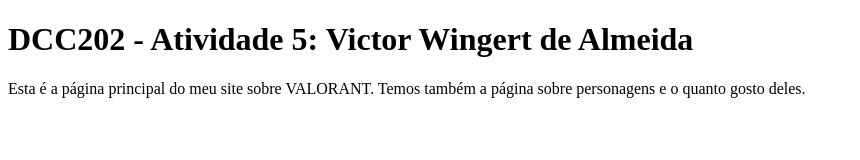
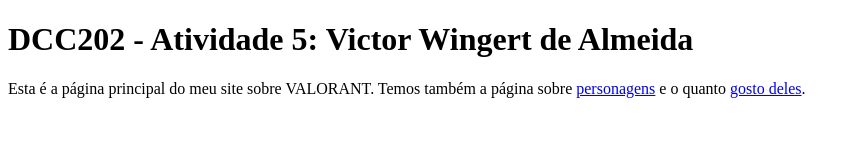
Before and after one commit to ufjf-dcc202/ufjf-dcc202-2023-3-b-atv5-victorwingert, a website: page index.html in a window 1280 px wide. Shown: the whole page, without its empty margins (0-860 px from the left). Drawn offline with Linux system fonts and the light colour scheme.

Commit message:
adicionei âncoras no parágrafo

```diff
--- a/index.html
+++ b/index.html
@@ -8,7 +8,7 @@
 <body>
     <main>
         <h1>DCC202 - Atividade 5: Victor Wingert de Almeida</h1>
-        <p>Esta é a página principal do meu site sobre VALORANT. Temos também a página sobre personagens e o quanto gosto deles.</p>
+        <p>Esta é a página principal do meu site sobre VALORANT. Temos também a página sobre <a href="personagens.html">personagens</a> e o quanto <a href="preferencias.html">gosto deles</a>.</p>
     </main>
 </body>
 </html>
```
